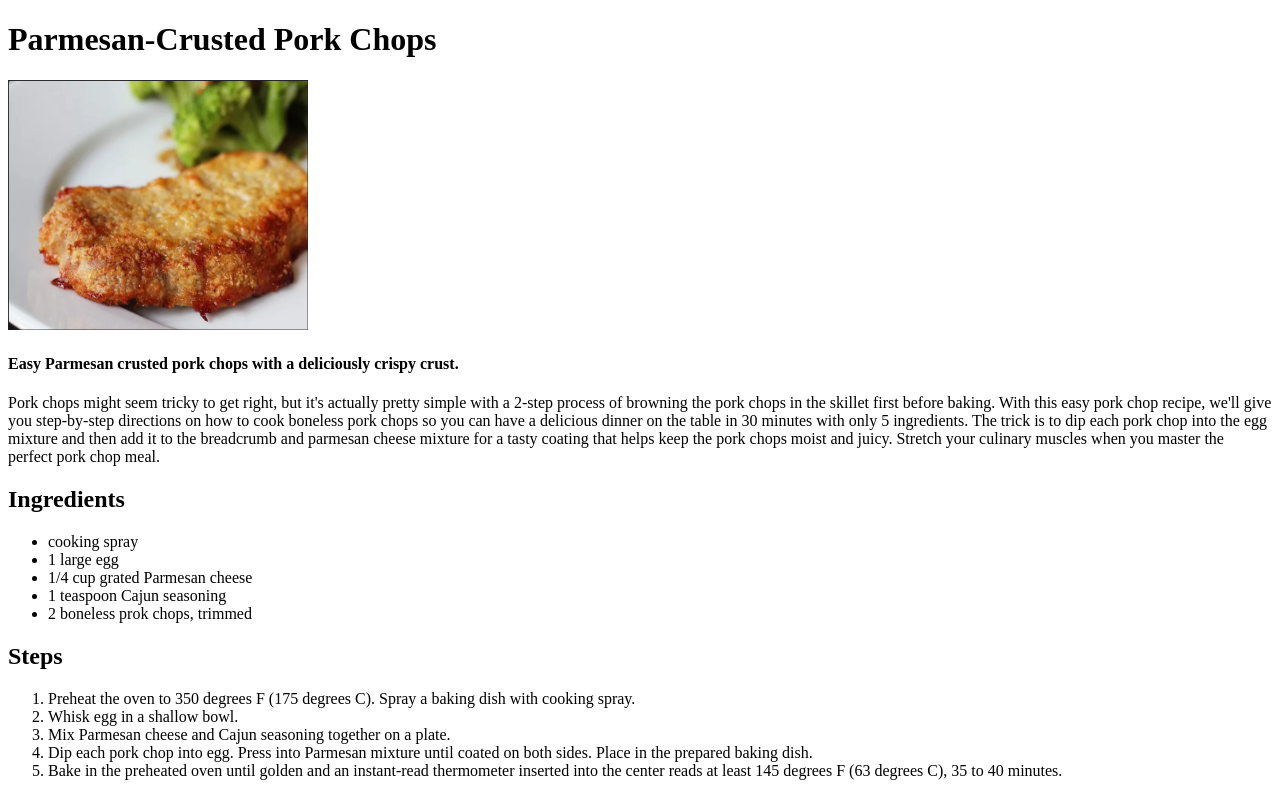
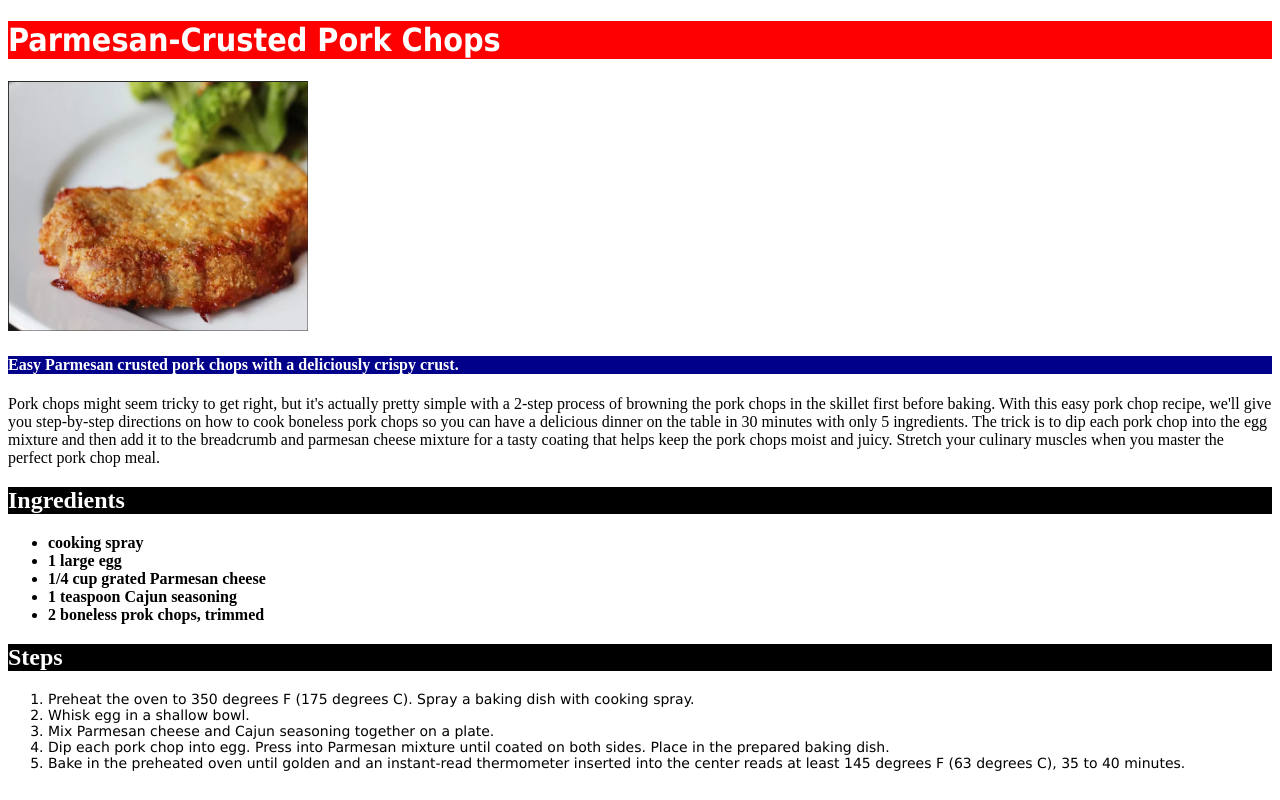
Before and after one commit to wards22/odin-recipes, a plain HTML site: page recipes/parmesan-crusted-pork-chops.html in a window 1280 px wide. Drawn offline with Linux system fonts and the light colour scheme.

Commit message:
Add external css for index and all recipes

```diff
--- a/recipes/parmesan-crusted-pork-chops.html
+++ b/recipes/parmesan-crusted-pork-chops.html
@@ -4,6 +4,7 @@
     <head>
         <meta charset="UTF-8">
         <title>Parmesan-Crusted Pork Chops</title>
+        <link rel="stylesheet" href="../style.css">
     </head>
 
     <body>
@@ -18,7 +19,7 @@
             Stretch your culinary muscles when you master the perfect pork chop meal.
         </p>
         <h2>Ingredients</h2>
-        <ul>
+        <ul class="ingredients">
             <li>cooking spray</li>
             <li>1 large egg</li>
             <li>1/4 cup grated Parmesan cheese</li>
--- /dev/null
+++ b/style.css
@@ -0,0 +1,31 @@
+h1 {
+    background-color: red;
+    color: white;
+    font-family: Tahoma, Verdana, sans-serif;
+}
+
+.main-links {
+    background-color: darkorange;
+    color: white;
+    font-family: Arial, Helvetica, sans-serif;
+}
+
+h4 {
+    background-color: darkblue;
+    color: white
+}
+
+h2 {
+    background-color: black;
+    color: white;
+}
+
+ol {
+    font-size: 14px;
+    font-family: Verdana, Geneva, Tahoma, sans-serif;
+}
+
+.ingredients {
+    font-weight: bold;
+    font-family:'Times New Roman', Times, serif;
+}
```
Also changed, not shown: index.html (+3 -1 lines), recipes/apple-fritter-cake.html (+5 -2 lines), recipes/million-dollar-potato-casserole.html (+2 -1 lines).
